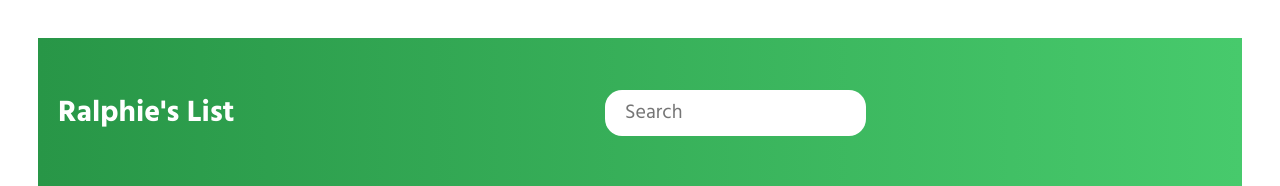
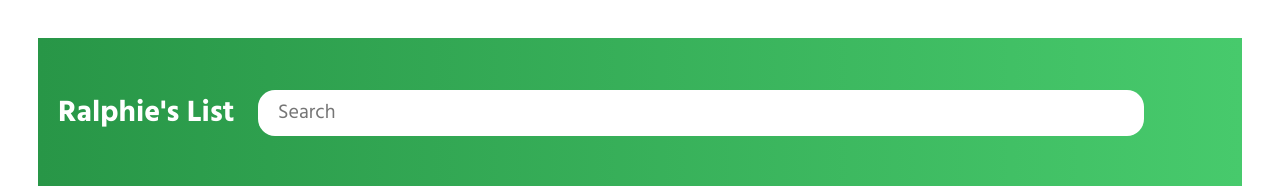
Before and after one commit to dessmadre/raplhies-list, a Next.js app: page / in a window 1280 px wide. Shown: the top 186 px of the page. Built offline with nearby package versions, Linux system fonts and the light colour scheme.

Commit message:
fixed searchbar

```diff
--- a/styles/comps/searchbox.module.scss
+++ b/styles/comps/searchbox.module.scss
@@ -11,7 +11,7 @@
 .search {
   grid-column: 2 / span 1;
   align-self: center;
-  justify-self: center;
+  justify-self: stretch;
   &__input {
     font-family: inherit;
     font-size: 2rem;
```
